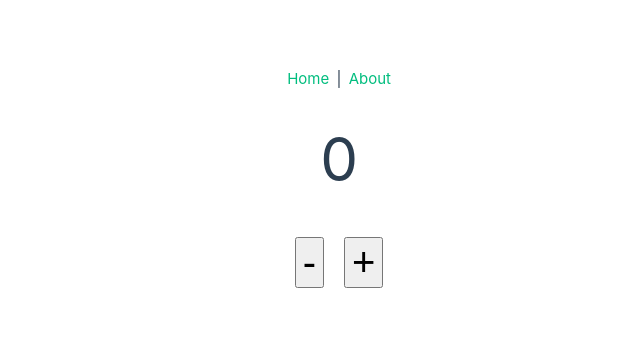
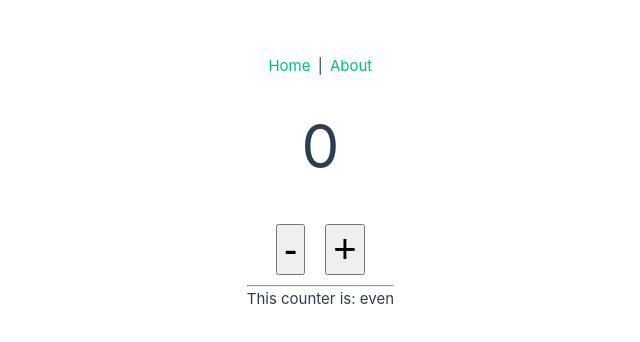
Before and after one commit to IliusSagar/vue-pinia, a Vue app: page / in a window 1280 px wide. Shown: the part 218-560 px from the top of the page, without its empty margins (246-886 px from the left). Built offline with nearby package versions, Linux system fonts and the light colour scheme.

Commit message:
Counter App - Computed Property

```diff
--- a/src/views/HomeView.vue
+++ b/src/views/HomeView.vue
@@ -1,6 +1,6 @@
 <script setup>
 
-import { ref } from 'vue'
+import { ref, computed } from 'vue'
 
 const count = ref(0)
 
@@ -14,6 +14,11 @@ const decreaseCount = () => {
   count.value--
 }
 
+const oddOreven = computed(() => {
+  if(count.value % 2 === 0) return 'even'
+  return 'odd'
+})
+
 </script>
 
 
@@ -25,6 +30,10 @@ const decreaseCount = () => {
     <div class="buttons">
       <button @click="decreaseCount">-</button>
       <button @click="increaseCount">+</button>
+    </div>
+    <hr>
+    <div>
+      This counter is: {{ oddOreven }}
     </div>
   </div>
 </template>
```
